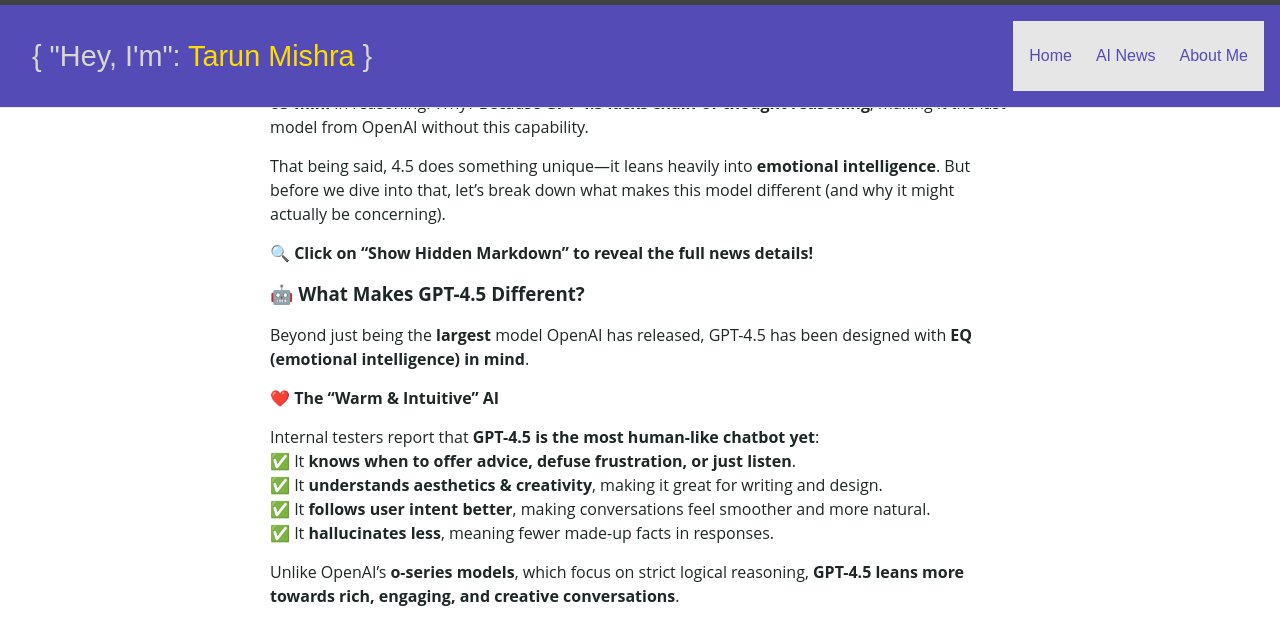
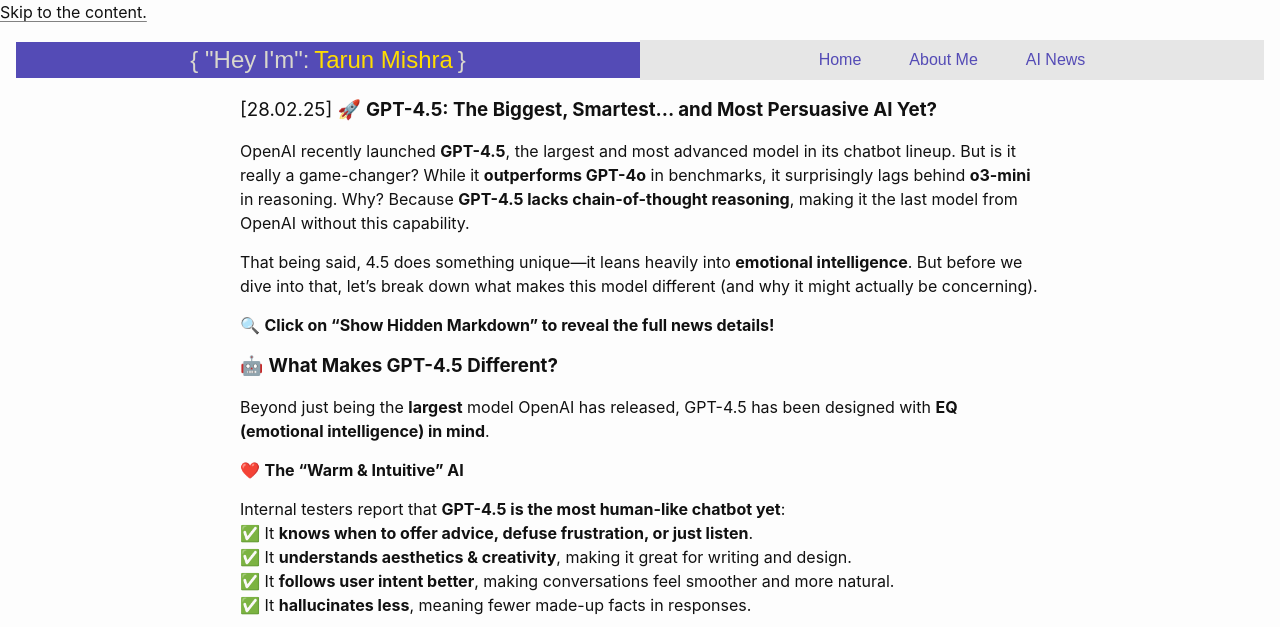
Before and after one commit to tarundirector/tarunmishra.github.io, a Jekyll site: the page built from march_newspage.md, in a window 1280 px wide and 1400 px high. Shown: the top 627 px of the window. Built offline with Jekyll 4.4.1, drawn with Linux system fonts in a browser that asks for light colours; some of the changed text lies outside the part shown.

Commit message:
Update default.html

```diff
--- a/_layouts/default.html
+++ b/_layouts/default.html
@@ -2,118 +2,121 @@
 <html lang="{{ site.lang | default: 'en-US' }}">
 <head>
   <meta charset="UTF-8">
-  <link rel="stylesheet" href="https://cdn.jsdelivr.net/npm/@fortawesome/fontawesome-free@latest/css/all.min.css">
-  <link rel="stylesheet" href="{{ '/assets/css/style.css' | relative_url }}">
-  <link rel="preconnect" href="https://fonts.gstatic.com">
-  <link rel="preload" href="https://fonts.googleapis.com/css?family=Open+Sans:400,700&display=swap" as="style" type="text/css" crossorigin>
+  <title>🤖tarun.ai🧠</title>
+  {% seo %}
   <meta name="viewport" content="width=device-width, initial-scale=1">
-  <!-- Inline CSS for Header and Footer only -->
+  <meta name="theme-color" content="#157878">
+  <meta name="apple-mobile-web-app-status-bar-style" content="black-translucent">
+
+  <!-- Inline CSS for header & footer only -->
   <style>
+    /* Define our theme variables */
     :root {
-      --primary-bg: #544bb6;       /* Purple */
-      --secondary-bg: #e6e6e6;     /* Light Grey */
-      --accent-color: #ffdd00;     /* Yellow */
-      --dark-color: #1f2626;       /* Dark */
-      --light-color: #d9d7cd;      /* Light Greyish */
-      --highlight-bg: #ffdd00;     /* For highlight effect */
-      --transition-speed: 0.3s;
+      --primary-bg: #544bb6; /* Purple */
+      --secondary-bg: #e6e6e6; /* Light Grey BG */
+      --accent-color: #ffdd00; /* Yellow */
+      --dark-color: #1f2626;   /* Dark */
+      --light-color: #d9d7cd;  /* Light Greyish */
+      --highlight-bg: #ffdd00; /* Highlight effect */
     }
-    /* ----------------------- Global Reset ----------------------- */
-    * { margin: 0; padding: 0; box-sizing: border-box; }
-    body { font-family: 'Open Sans', sans-serif; background: #fff; color: var(--dark-color); }
-    a { text-decoration: none; color: inherit; transition: color var(--transition-speed) ease; }
-    /* ----------------------- Header ----------------------- */
-    header.site-header {
+    /* HEADER */
+    header.custom-header {
       display: flex;
       justify-content: space-between;
       align-items: center;
-      background: var(--primary-bg);
       padding: 1rem;
     }
-    /* Left header: Intro text */
-    .header-left {
-      background: var(--primary-bg);
-      padding: 0.5rem 1rem;
+    header.custom-header .left,
+    header.custom-header .right {
+      width: 50%;
+      display: flex;
+      align-items: center;
+      justify-content: center;
+    }
+    /* Left half: primary background and styled text */
+    header.custom-header .left {
+      background-color: var(--primary-bg);
       font-family: 'Archivo Black', sans-serif;
-      font-size: 1.8rem;
-      text-align: right;
+      font-size: 1.5rem;
       color: var(--light-color);
     }
-    .header-left span.accent {
+    header.custom-header .left .name {
       color: var(--accent-color);
+      margin: 0 0.3rem;
     }
-    /* Right header: Navigation */
-    .header-right {
-      background: var(--secondary-bg);
-      padding: 0.5rem 1rem;
-      display: flex;
-      gap: 1.5rem;
+    /* Right half: secondary background with nav buttons */
+    header.custom-header .right {
+      background-color: var(--secondary-bg);
     }
-    .header-right a.nav-btn {
+    header.custom-header .right a {
       font-family: 'Archivo Black', sans-serif;
       color: var(--primary-bg);
-      position: relative;
+      text-decoration: none;
+      margin: 0 0.5rem;
+      padding: 0.5rem 1rem;
+      transition: background 0.3s ease;
     }
-    .header-right a.nav-btn:hover {
-      /* Hover effect using highlight */
-      color: var(--primary-bg);
-    }
-    .header-right a.nav-btn:hover::after {
-      content: "";
-      position: absolute;
-      left: 0;
-      bottom: -2px;
-      width: 100%;
-      height: 4px;
+    header.custom-header .right a:hover {
+      /* Using the .highlight effect */
       background: linear-gradient(transparent 60%, var(--highlight-bg) 60%);
     }
-    /* ----------------------- Footer ----------------------- */
-    footer.site-footer {
-      background: var(--secondary-bg);
+    /* FOOTER */
+    footer.custom-footer {
+      background-color: var(--secondary-bg);
+      color: var(--dark-color);
       padding: 1rem;
       text-align: center;
     }
-    footer.site-footer a {
-      font-family: 'Archivo Black', sans-serif;
+    footer.custom-footer a {
       color: var(--dark-color);
-      transition: color var(--transition-speed) ease;
+      text-decoration: none;
+      margin: 0 0.5rem;
+      transition: color 0.3s ease;
     }
-    footer.site-footer a:hover {
+    footer.custom-footer a:hover {
       color: var(--accent-color);
     }
   </style>
+
+  <!-- External styles applied only to .wrapper (assumed to be scoped within your CSS) -->
+  <link rel="stylesheet" href="https://cdn.jsdelivr.net/npm/@fortawesome/fontawesome-free@latest/css/all.min.css">
+  <link rel="stylesheet" href="{{ '/assets/css/style.css' | relative_url }}">
 </head>
 <body>
+  <a id="skip-to-content" href="#content">Skip to the content.</a>
 
-  <!-- Header -->
-  <header class="site-header">
-    <!-- Left part: Custom intro text -->
-    <div class="header-left">
-      { "Hey, I'm": <span class="accent">Tarun Mishra</span> }
+  <!-- Custom Header -->
+  <header class="custom-header">
+    <!-- Left part -->
+    <div class="left">
+      <span class="light">{ "Hey I'm":</span>
+      <span class="name">Tarun Mishra</span>
+      <span class="light">}</span>
     </div>
-    <!-- Right part: Navigation buttons -->
-    <div class="header-right">
-      <a href="{{ site.baseurl }}/" class="nav-btn">Home</a>
-      <a href="{{ site.baseurl }}/pages/news/march_newspage" class="nav-btn">AI News</a>
-      <a href="{{ site.baseurl }}/#about" class="nav-btn">About Me</a>
+    <!-- Right part: Navigation -->
+    <div class="right">
+      <a href="{{ '/' | relative_url }}">Home</a>
+      <a href="{{ '/#about' | relative_url }}">About Me</a>
+      <a href="{{ '/pages/news/march_newspage' | relative_url }}">AI News</a>
     </div>
   </header>
 
   <!-- Main Content -->
-  <div class="wrapper">
-        {{ content }}
-  </div>
+  <main id="content">
+    <!-- The external CSS files (FontAwesome and style.css) are assumed to target only this wrapper -->
+    <div class="wrapper">
+      {{ content }}
+    </div>
+  </main>
 
-  <!-- Footer -->
-  <footer class="site-footer">
-    <p>
-      &copy; {{ site.time | date: "%Y" }} Tarun Mishra. All rights reserved.
-    </p>
-    <div class="social-links">
-      <a href="mailto:tarunpmishra2001@gmail.com" target="_blank">Email</a>
-      <a href="https://www.linkedin.com/in/tarunpmishra/" target="_blank">LinkedIn</a>
-      <a href="https://www.kaggle.com/tarundirector/code" target="_blank">Kaggle</a>
-      <a href="https://github.com/tarundirector" target="_blank">GitHub</a>
+  <!-- Custom Footer -->
+  <footer class="custom-footer">
+    <p>- That was the end of my portfolio, but there’s much more to know about me—feel free to reach out! -</p>
+    <div>
+      <a href="mailto:tarunpmishra2001@gmail.com">Email</a>
+      <a href="https://www.linkedin.com/in/tarunpmishra/">LinkedIn</a>
+      <a href="https://www.kaggle.com/tarundirector/code">Kaggle</a>
+      <a href="https://github.com/tarundirector">GitHub</a>
     </div>
   </footer>
 </body>
```
